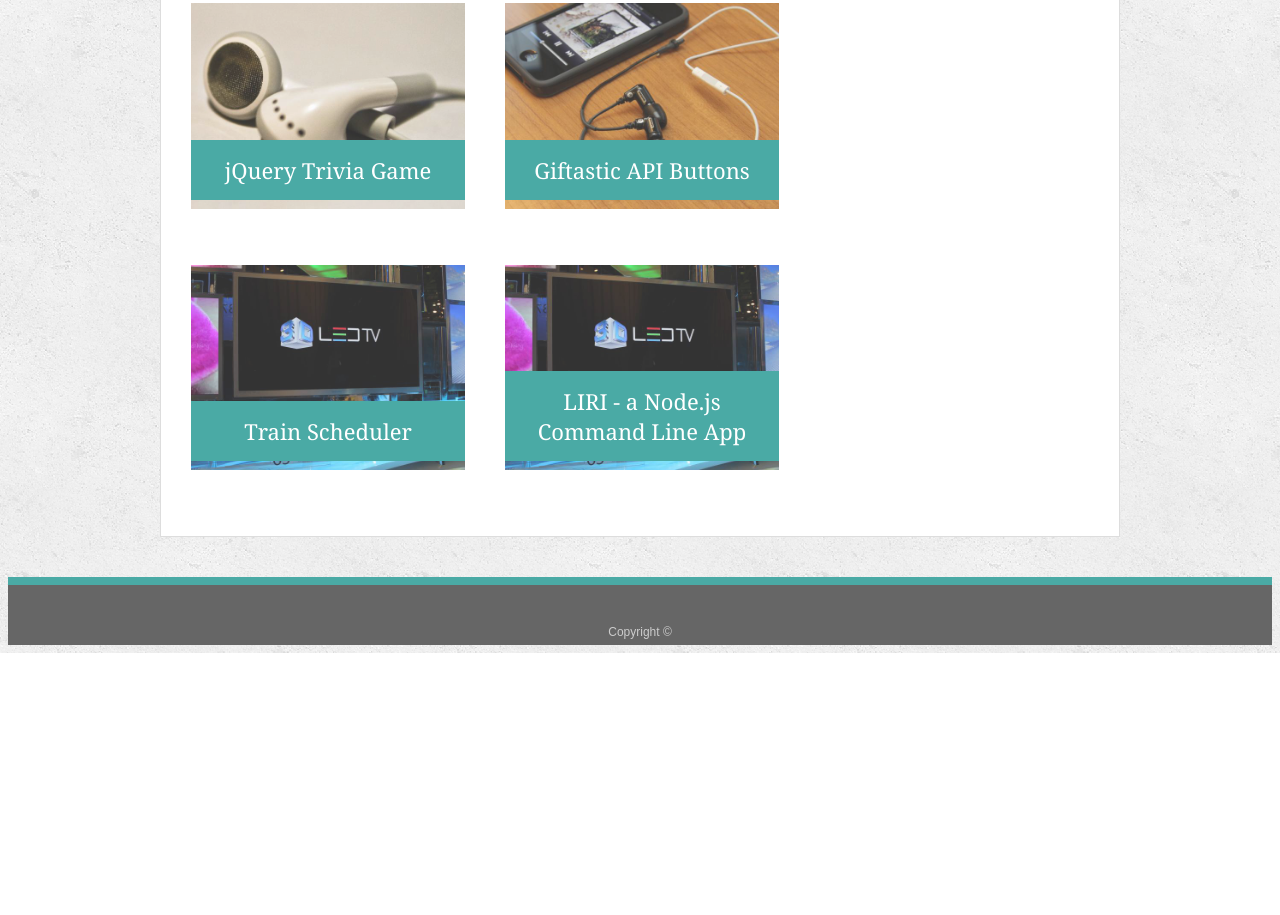
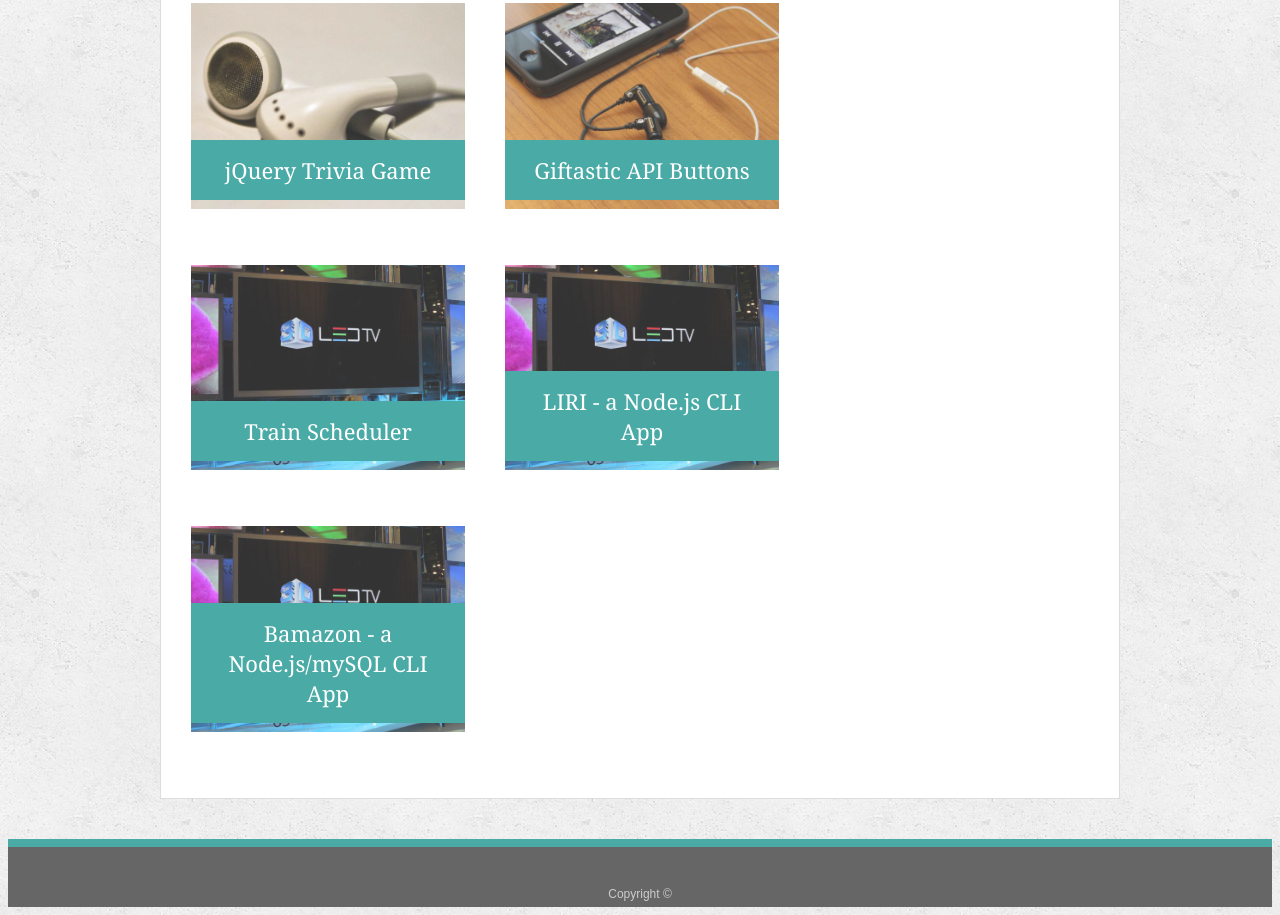
Before and after one commit to dylanawhite92/Portfolio, a plain HTML site: page portfolio.html in a window 1280 px wide. Shown: the part 564-1479 px from the top of the page. Before the commit the page ends 1217 px from the top, so only its background shows below. Drawn offline with Linux system fonts and the light colour scheme.

Commit message:
added link to homework 10

```diff
--- a/portfolio.html
+++ b/portfolio.html
@@ -56,7 +56,13 @@
         <a href = "https://github.com/narwhalnancy/LIRI-node-app">
         <img src="assets/images/technics-q-c-640-480-9.jpg" alt="LIRI">
 
-        <h3>LIRI - a Node.js Command Line App</h3></a>
+        <h3>LIRI - a Node.js CLI App</h3></a>
+      </div>
+      <div class="work">
+        <a href = "https://github.com/narwhalnancy/Bamazon">
+        <img src="assets/images/technics-q-c-640-480-9.jpg" alt="LIRI">
+
+        <h3>Bamazon - a Node.js/mySQL CLI App</h3></a>
       </div>
     </section>
 
```
